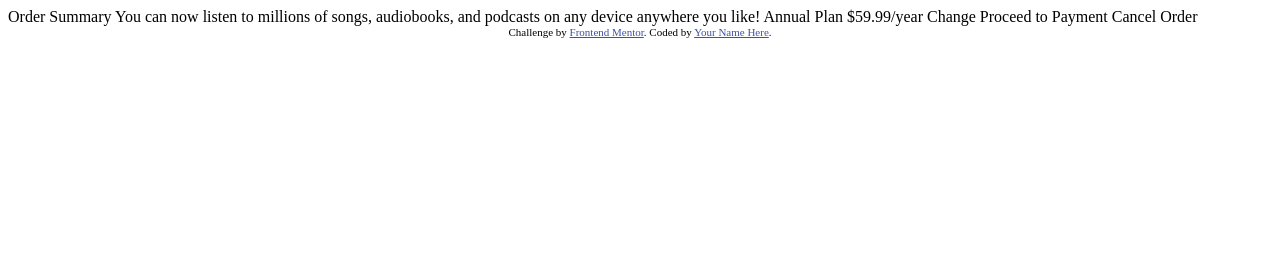
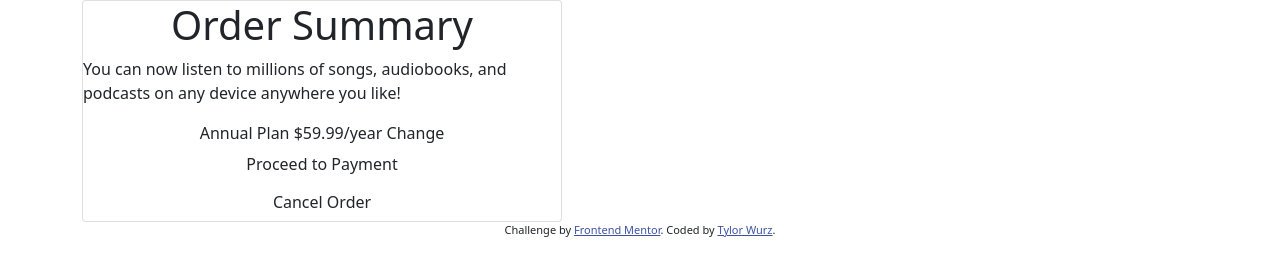
Before and after one commit to BorkStick/order-summary-card, a plain HTML site: page index.html in a window 1280 px wide. Drawn offline with nearby package versions, Linux system fonts and the light colour scheme.

Commit message:
added bootstrap and working on html structure

```diff
--- a/index.html
+++ b/index.html
@@ -1,37 +1,54 @@
 <!DOCTYPE html>
 <html lang="en">
   <head>
-  <meta charset="UTF-8">
-  <meta name="viewport" content="width=device-width, initial-scale=1.0"> <!-- displays site properly based on user's device -->
+    <meta charset="UTF-8" />
+    <meta name="viewport" content="width=device-width, initial-scale=1.0" />
+    <!-- displays site properly based on user's device -->
 
-  <link rel="icon" type="image/png" sizes="32x32" href="./images/favicon-32x32.png">
+    <link
+      rel="icon"
+      type="image/png"
+      sizes="32x32"
+      href="./images/favicon-32x32.png"
+    />
 
+    <link
+      href="https://cdn.jsdelivr.net/npm/bootstrap@5.1.1/dist/css/bootstrap.min.css"
+      rel="stylesheet"
+      integrity="sha384-F3w7mX95PdgyTmZZMECAngseQB83DfGTowi0iMjiWaeVhAn4FJkqJByhZMI3AhiU"
+      crossorigin="anonymous"
+    />
+    <link rel="stylesheet" href="style.css" />
     <title>Frontend Mentor | Order summary card</title>
-
-  <!-- Feel free to remove these styles or customise in your own stylesheet 👍 -->
-  <style>
-    .attribution { font-size: 11px; text-align: center; }
-    .attribution a { color: hsl(228, 45%, 44%); }
-  </style>
   </head>
   <body>
+    <div class="container align-items-center justify-content-center">
+      <div
+        class="card align-items-center justify-content-center"
+        style="width: 30rem"
+      >
+        <h1>Order Summary</h1>
+        <p>
+          You can now listen to millions of songs, audiobooks, and podcasts on
+          any device anywhere you like!
+        </p>
 
-  Order Summary
-
-  You can now listen to millions of songs, audiobooks, and podcasts on any
-  device anywhere you like!
-
-  Annual Plan
-  $59.99/year
-
-  Change
-
-  Proceed to Payment
-  Cancel Order
+        Annual Plan $59.99/year Change
+        <button class="btn">Proceed to Payment</button>
+        <button class="btn">Cancel Order</button>
+      </div>
+    </div>
 
     <div class="attribution">
-    Challenge by <a href="https://www.frontendmentor.io?ref=challenge" target="_blank">Frontend Mentor</a>.
-    Coded by <a href="#">Your Name Here</a>.
+      Challenge by
+      <a href="https://www.frontendmentor.io?ref=challenge" target="_blank"
+        >Frontend Mentor</a
+      >. Coded by <a href="#">Tylor Wurz</a>.
     </div>
+    <script
+      src="https://cdn.jsdelivr.net/npm/bootstrap@5.1.1/dist/js/bootstrap.bundle.min.js"
+      integrity="sha384-/bQdsTh/da6pkI1MST/rWKFNjaCP5gBSY4sEBT38Q/9RBh9AH40zEOg7Hlq2THRZ"
+      crossorigin="anonymous"
+    ></script>
   </body>
 </html>
--- /dev/null
+++ b/style.css
@@ -0,0 +1,7 @@
+.attribution {
+  font-size: 11px;
+  text-align: center;
+}
+.attribution a {
+  color: hsl(228, 45%, 44%);
+}
```
Lines whose indentation alone changed are shown as unchanged.
